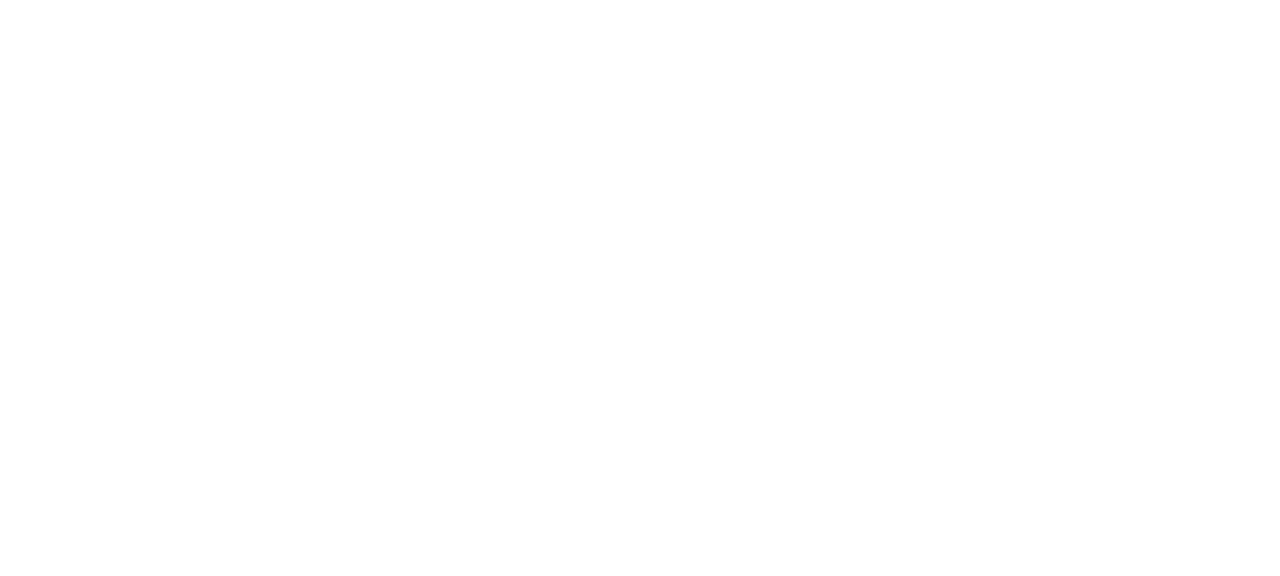
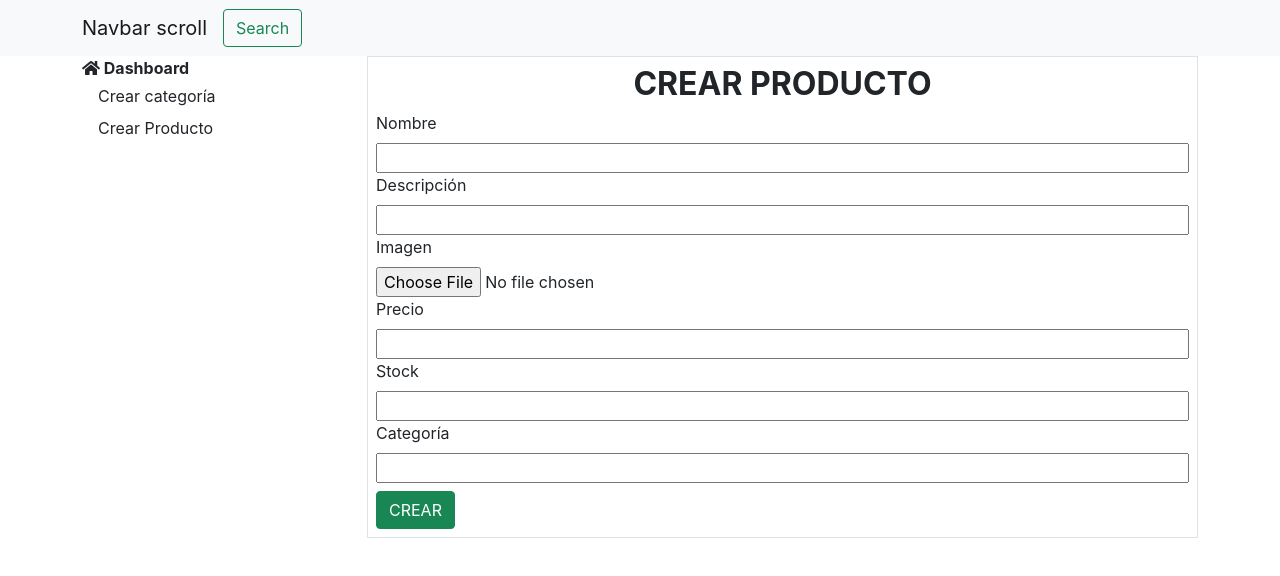
Before and after one commit to AleNunez7/Admin-ShoHack, a React (Create React App) app in the folder admin-shohack/: page /producto/modificar in a window 1280 px wide. Shown: the top 576 px of the page. Built offline with nearby package versions, Linux system fonts and the light colour scheme.

Commit message:
Se modifico en admiin create y delete
Se creo el boton delete eliminano producto queda por completar el boton modificar

```diff
--- a/admin-shohack/src/App.jsx
+++ b/admin-shohack/src/App.jsx
@@ -3,6 +3,7 @@ import React from "react";
 import Admin from "./Components/Admin/Admin";
 import Home from "./Components/Dashboard/Home";
 import Create from "./Components/CRUD_Product/Create";
+import Update from "./Components/CRUD_Product/Update";
 
 function App() {
   return (
@@ -12,6 +13,7 @@ function App() {
           <Route exact path="/admin" component={Admin} />
           <Route path="/dashboard" component={Home} />
           <Route path="/producto/crear" component={Create} />
+          <Route path="/producto/modificar" component={Update} />
         </Switch>
       </BrowserRouter>
     </div>
--- a/admin-shohack/src/Components/CRUD_Product/Create.jsx
+++ b/admin-shohack/src/Components/CRUD_Product/Create.jsx
@@ -8,6 +8,7 @@ import axios from "axios";
 function Create() {
   const dispatch = useDispatch();
   const history = useHistory();
+  const [product, setProduct] = useState([]);
   const [error, setError] = useState(false);
   const [name, setName] = useState("");
   const [description, setDescription] = useState("");
--- a/admin-shohack/src/Components/CRUD_Product/Update.jsx
+++ b/admin-shohack/src/Components/CRUD_Product/Update.jsx
@@ -1,7 +1,87 @@
 import React from "react";
+import Navbar from "../Dashboard/Navbar";
+import SidebarMenu from "../Dashboard/SidebarMenu";
+
+import { useSelector } from "react-redux";
 
 function Update() {
-  return <div></div>;
+  const product = useSelector((state) => state);
+  console.log(product);
+
+  return (
+    <>
+      <Navbar />
+      <div className="container">
+        <div className="row">
+          <div className="col-sm-3">
+            <SidebarMenu />
+          </div>
+          <div className="col-sm-9">
+            <div className="border p-2">
+              <h2 className="text-center fw-bold"> CREAR PRODUCTO</h2>
+              <form onSubmit="">
+                <label htmlFor="">Nombre</label>
+                <input
+                  className="w-100 mt-2"
+                  type="text"
+                  name="name"
+                  value={product.name}
+                  /*     onChange={(ev) => setName(ev.target.value)} */
+                />
+
+                <label htmlFor="">Descripción</label>
+                <input
+                  className="w-100 mt-2"
+                  type="text"
+                  name="description"
+                  value={product.description}
+                  /* onChange={(ev) => setDescription(ev.target.value)} */
+                />
+
+                <label htmlFor="">Imagen</label>
+                <input
+                  className="w-100 mt-2"
+                  type="file"
+                  name="image"
+                  value={product.image}
+                  /*    onChange={(ev) => setImage(ev.target.value)} */
+                />
+
+                <label htmlFor="">Precio</label>
+                <input
+                  className="w-100 mt-2"
+                  type="text"
+                  name="price"
+                  value={product.price}
+                  /* onChange={(ev) => setPrice(ev.target.value)} */
+                />
+
+                <label htmlFor="">Stock</label>
+                <input
+                  className="w-100 mt-2"
+                  type="text"
+                  name="stock"
+                  value={product.stock}
+                  /*  onChange={(ev) => setStock(ev.target.value)} */
+                />
+
+                <label htmlFor="">Categoría</label>
+                <input
+                  className="w-100 mt-2"
+                  type="text"
+                  name="category"
+                  value={product.category}
+                  /* onChange={(ev) => setCategory(ev.target.value)} */
+                />
+
+                <button class="btn btn-success mt-2">CREAR</button>
+              </form>
+            </div>
+          </div>
+        </div>
+      </div>
+    </>
+  );
 }
 
 export default Update;
--- a/admin-shohack/src/Components/Dashboard/Home.jsx
+++ b/admin-shohack/src/Components/Dashboard/Home.jsx
@@ -1,8 +1,37 @@
 import React from "react";
 import Navbar from "./Navbar";
 import SidebarMenu from "./SidebarMenu";
+import { useEffect, useState } from "react";
+import { useDispatch } from "react-redux";
+import { useHistory } from "react-router-dom";
+import axios from "axios";
+import { Link } from "react-router-dom";
 
 function Home() {
+  const [products, setProducts] = useState([]);
+
+  function handleProductDelete(productToDelete) {
+    axios({
+      method: "delete",
+      url: "http://localhost:8000/product/" + productToDelete._id,
+    });
+    setProducts((products) =>
+      products.filter((product) => product._id !== productToDelete._id)
+    );
+  }
+
+  useEffect(() => {
+    const getProduct = async () => {
+      const response = await axios({
+        method: "GET",
+        url: "http://localhost:8000/",
+      });
+
+      setProducts(response.data.products);
+    };
+    getProduct();
+  }, []);
+
   return (
     <div>
       <Navbar />
@@ -25,19 +54,7 @@ function Home() {
                 </tr>
               </thead>
               <tbody>
-                <tr>
-                  <th>Nike</th>
-                  <th>lorem</th>
-                  <th>Image</th>
-                  <th>2500</th>
-                  <th>20</th>
-                  <th>Deporte</th>
-                  <th>
-                    <i class="fas fa-edit me-3"></i>
-                    <i class="fas fa-trash"></i>
-                  </th>
-                </tr>
-                {/*  {products.map((product) => {
+                {products.map((product) => {
                   return (
                     <tr>
                       <th>{product.name}</th>
@@ -46,9 +63,24 @@ function Home() {
                       <th>{product.price}</th>
                       <th>{product.stock}</th>
                       <th>{product.category}</th>
+                      <th>
+                        <a
+                          href="/producto/modificar"
+                          className="btn btn-primary p-1 text-white"
+                        >
+                          <i class="fas fa-edit me-3"></i>
+                        </a>
+
+                        <button
+                          onClick={() => handleProductDelete(product)}
+                          className="btn btn-danger p-1 text-white"
+                        >
+                          <i class="fas fa-trash"></i>
+                        </button>
+                      </th>
                     </tr>
                   );
-                })} */}
+                })}
               </tbody>
             </table>
           </div>
```
